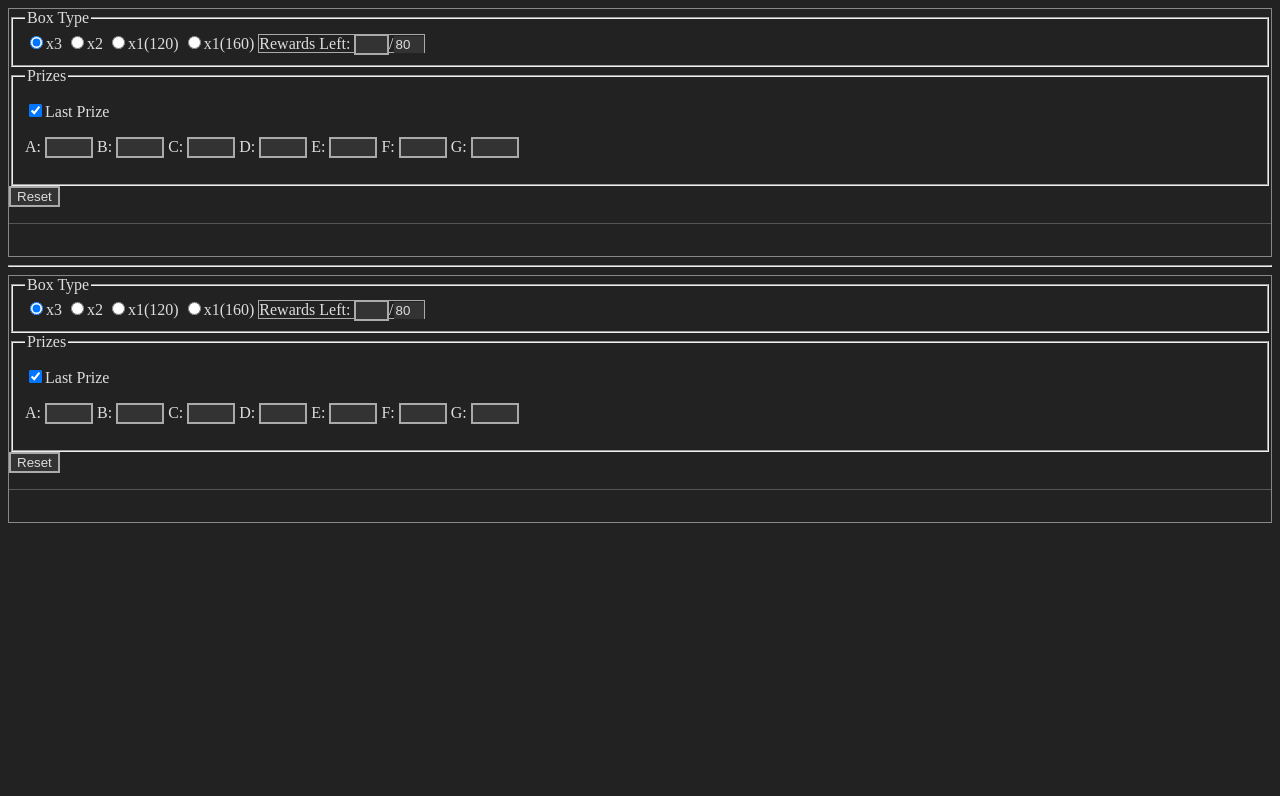
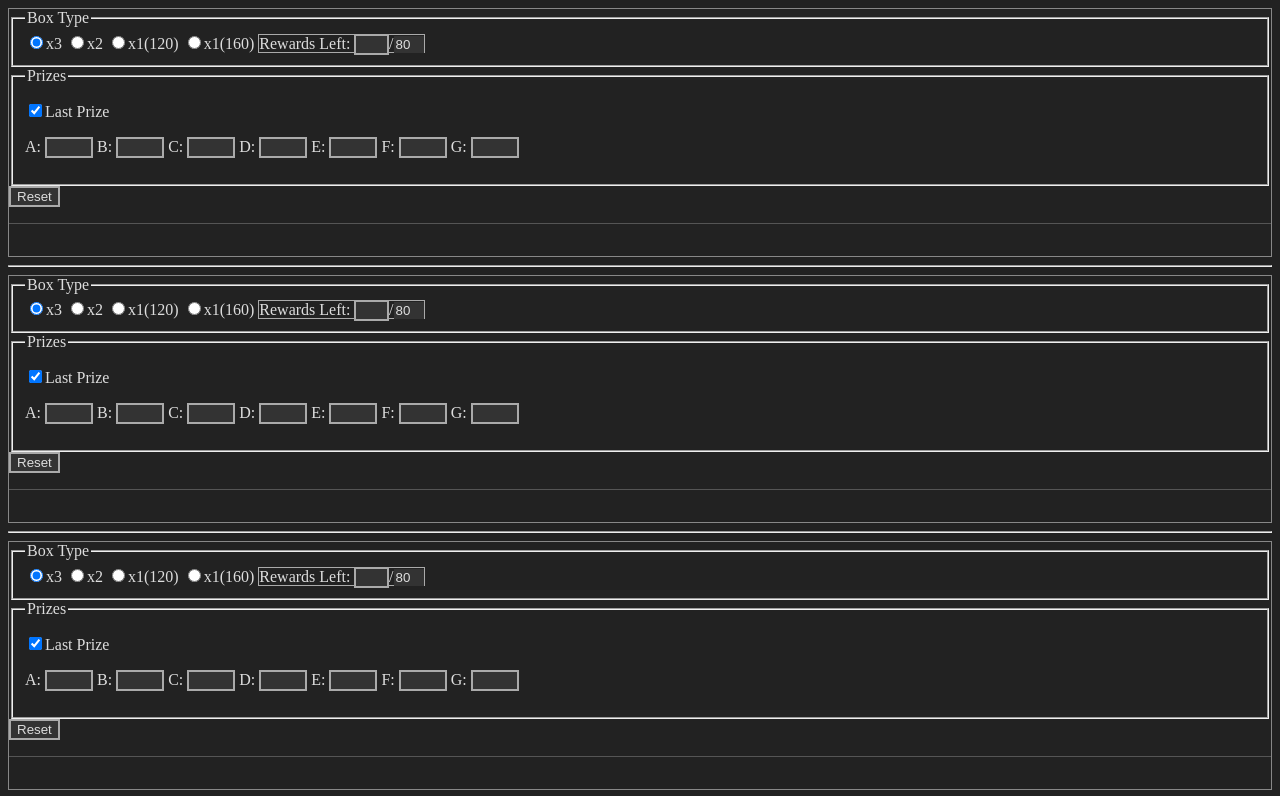
Before and after one commit to syzygyky/survivorio, a plain HTML site: page lottery.html in a window 1280 px wide. Drawn offline with Linux system fonts and the light colour scheme.

Commit message:
Add files via upload

```diff
--- a/lottery.html
+++ b/lottery.html
@@ -18,6 +18,31 @@ input,select, button {
   color: #ddd;
   border: solid 2px #aaa;
 }
+/*
+input[type="checkbox"] {
+  accent-color: #333;
+}
+input[type="checkbox"]:not(:checked) {
+  appearance: none;
+  margin-bottom: 0;
+  width: 1em;
+  height: 1em;
+  background: #333;
+  border: solid 1px #555;
+}
+input[type="radio"] {
+  accent-color: #333;
+}
+input[type="radio"]:not(:checked) {
+  appearance: none;
+  margin-bottom: 0;
+  width: 1em;
+  height: 1em;
+  background: #333;
+  border: solid 1px #555;
+  border-radius: 50%;
+}
+*/
 input[type="number"] {
     -moz-appearance: textfield;
 }
@@ -120,6 +145,36 @@ input.boxTotal {
       <button type="reset">Reset</button>
       <p class="result"></p>
     </form>
+    <hr>
+    <form name="form3">
+      <fieldset class="boxType">
+        <legend>Box Type</legend>
+        <label><input type="radio" name="boxType" value="3" checked>x3</label>
+        <label><input type="radio" name="boxType" value="2">x2</label>
+        <label><input type="radio" name="boxType" value="1a">x1(120)</label>
+        <label><input type="radio" name="boxType" value="1b">x1(160)</label>
+        <label class="boxLeft">Rewards Left:
+          <input type="number" name="boxLeft">/<input type="number" class="boxTotal" value="80" disabled>
+        </label>
+      </fieldset>
+      <fieldset class="prizes-field">
+        <legend>Prizes</legend>
+        <p>
+          <label><input type="checkbox" name="last" checked>Last Prize</label>
+        </p>
+        <p class="prizes">
+          <label>A: <input type="number" name="a"></label>
+          <label>B: <input type="number" name="b"></label>
+          <label>C: <input type="number" name="c"></label>
+          <label>D: <input type="number" name="d"></label>
+          <label>E: <input type="number" name="e"></label>
+          <label>F: <input type="number" name="f"></label>
+          <label>G: <input type="number" name="g"></label>
+        </p>
+      </fieldset>
+      <button type="reset">Reset</button>
+      <p class="result"></p>
+    </form>
   </div>
   <script>
     const exchangeTable = {
@@ -161,6 +216,7 @@ input.boxTotal {
     }
     document.form1.addEventListener('input',pointCalc);
     document.form2.addEventListener('input',pointCalc);
+    document.form3.addEventListener('input',pointCalc);
   </script>
 </body>
 </html>
```
